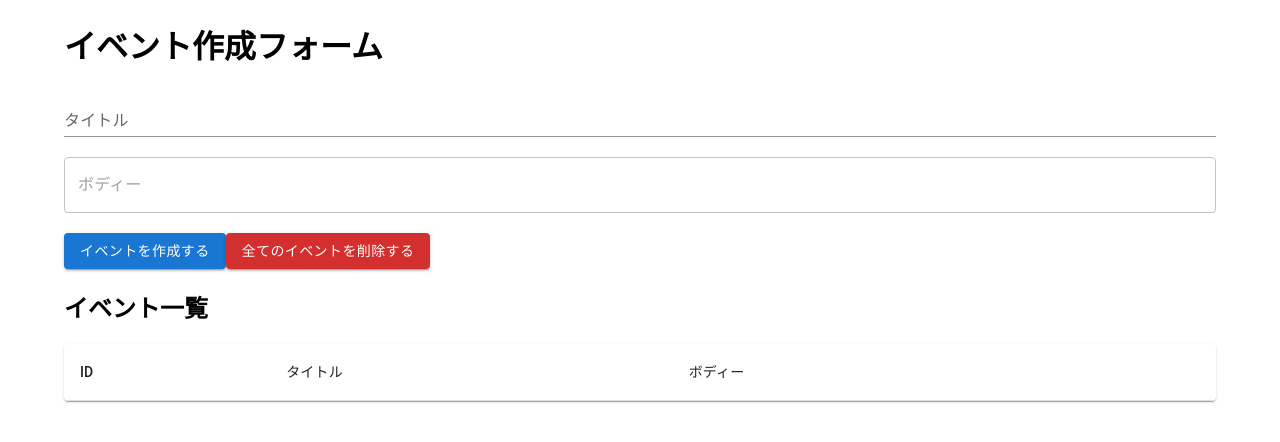
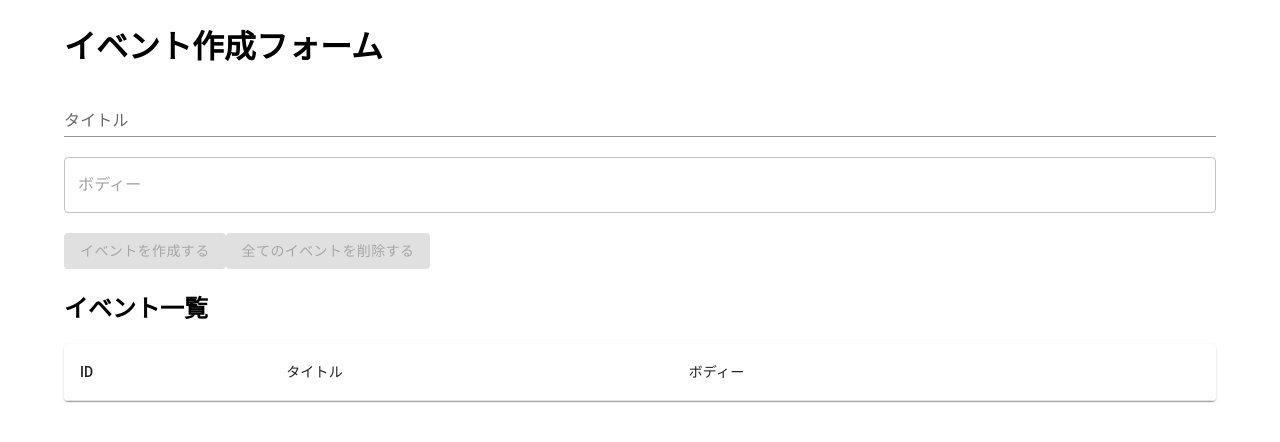
Before and after one commit to zony21/testapp, a React (Create React App) app in the folder testapp/: page / in a window 1280 px wide. Shown: the top 442 px of the page. Built offline with nearby package versions, Linux system fonts and the light colour scheme.

Commit message:
impolement all events dele

```diff
--- a/testapp/src/component/App.js
+++ b/testapp/src/component/App.js
@@ -25,6 +25,12 @@ const App = () => {
     setTitle('')
     setBody('')
   }
+  const deleteAllEvents = e => {
+    e.preventDefault()
+    const result = window.confirm('全てのイベントを削除しますか？')
+    if (result) dispatch({ type: 'DELETE_ALL_EVENTS' })
+  }
+  const unCreatable = title === '' || body === ''
   return (
     <Container>
       <h1>イベント作成フォーム</h1>
@@ -40,8 +46,8 @@ const App = () => {
             value={body} onChange={e => setBody(e.target.value)}
           />
         </div>
-        <Button variant="contained" onClick={addEvent}>イベントを作成する</Button>
-        <Button variant="contained" color="error">全てのイベントを削除する</Button>
+        <Button variant="contained" onClick={addEvent} disabled={unCreatable}>イベントを作成する</Button>
+        <Button variant="contained" color="error" onClick={deleteAllEvents} disabled={state.length  === 0}>全てのイベントを削除する</Button>
       </form>
       <div className="list_wrap">
         <h2>イベント一覧</h2>
@@ -57,7 +63,7 @@ const App = () => {
                 </TableRow>
               </TableHead>
               <TableBody>
-                {state.map((event,index) => (<Event key={index} event={event} dispatch={dispatch} />))}
+                {state.map((event, index) => (<Event key={index} event={event} dispatch={dispatch} />))}
               </TableBody>
             </Table>
           </TableContainer>
--- a/testapp/src/component/Event.js
+++ b/testapp/src/component/Event.js
@@ -4,10 +4,8 @@ import { TableCell, TableRow, Button } from '@mui/material'
 const Event = ({ event, dispatch }) => {
     const id = event.id
     const handleClickDelete = () => {
-        dispatch({
-            type: 'DELETE_EVENT',
-            id
-        })
+        const result = window.confirm(`ID${id}のイベントを削除しますか？`)
+        if (result) dispatch({ type: 'DELETE_EVENT', id })
     }
     return (
         <TableRow>
--- a/testapp/src/reducers/index.js
+++ b/testapp/src/reducers/index.js
@@ -7,7 +7,7 @@ const events = (state = [], action) => {
             return [...state, { id, ...event }]
         case 'DELETE_EVENT':
             return state.filter(event => event.id !== action.id)
-        case 'DELETE_ALL_EVENT':
+        case 'DELETE_ALL_EVENTS':
             return []
         default:
             return state
```
